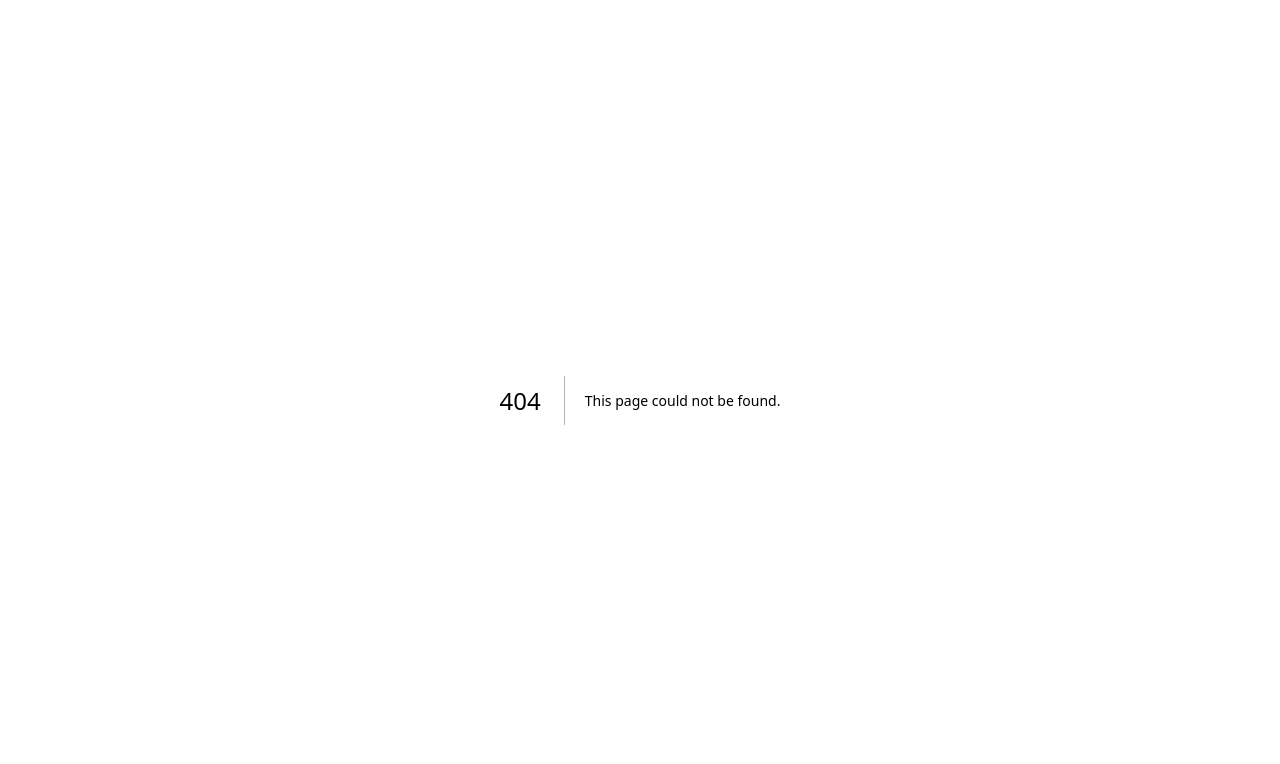
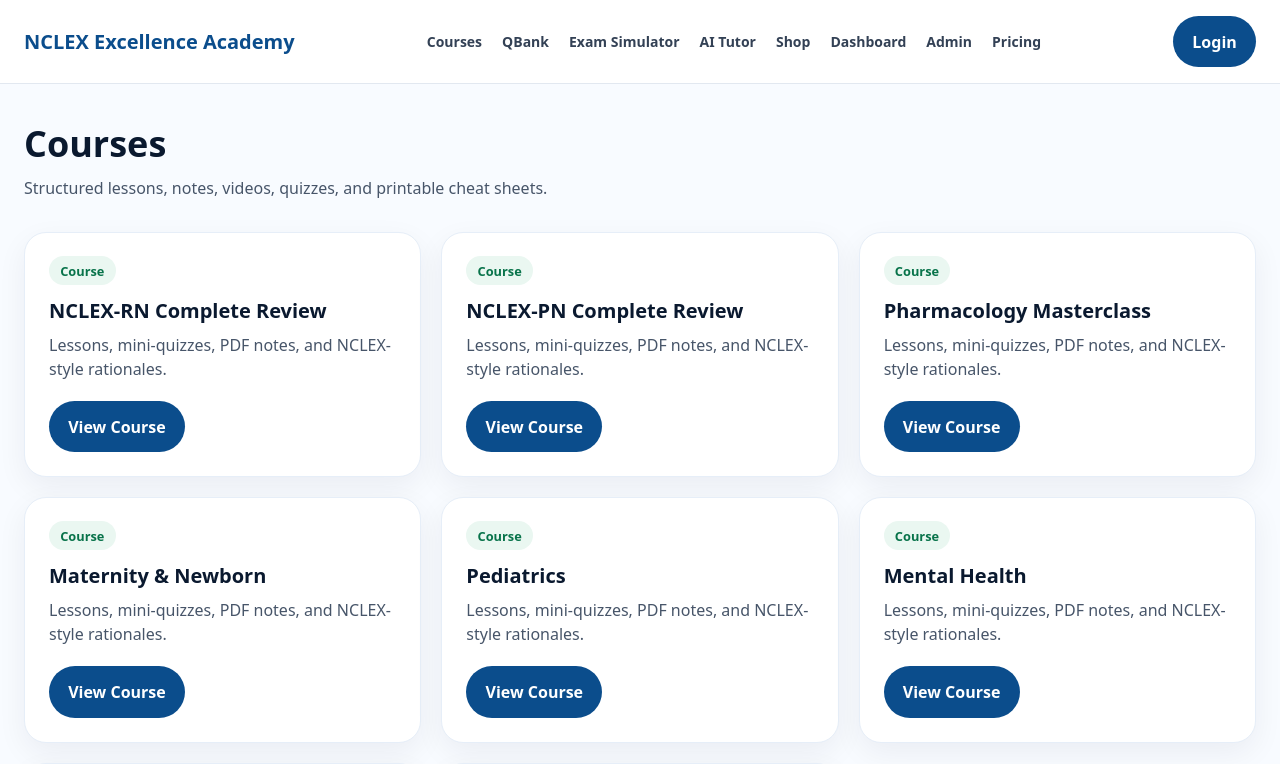
Before and after one commit to grevalcy-beep/nclex-excellence-academy, a Next.js app: page /courses in a window 1280 px wide. Before the commit this address had no page. Shown: the top 764 px of the page. Built offline with nearby package versions, Linux system fonts and the light colour scheme.

Commit message:
Add courses page

```diff
--- /dev/null
+++ b/app/courses/page.tsx
@@ -0,0 +1,3 @@
+import Nav from '@/components/Nav';
+const courses=['NCLEX-RN Complete Review','NCLEX-PN Complete Review','Pharmacology Masterclass','Maternity & Newborn','Pediatrics','Mental Health','Med-Surg Priority','Leadership & Delegation'];
+export default function Courses(){return <><Nav/><main className="mx-auto max-w-7xl px-6 py-10"><h1 className="text-4xl font-black">Courses</h1><p className="mt-3 text-slate-600">Structured lessons, notes, videos, quizzes, and printable cheat sheets.</p><div className="mt-8 grid gap-5 md:grid-cols-3">{courses.map(c=><div className="card p-6" key={c}><span className="badge">Course</span><h2 className="mt-4 text-xl font-black">{c}</h2><p className="mt-2 text-slate-600">Lessons, mini-quizzes, PDF notes, and NCLEX-style rationales.</p><button className="btn btn-primary mt-5">View Course</button></div>)}</div></main></>}
```
